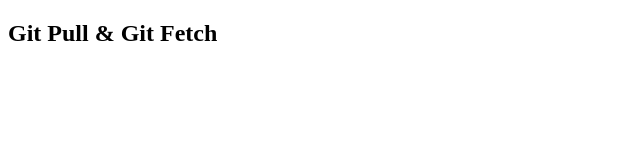
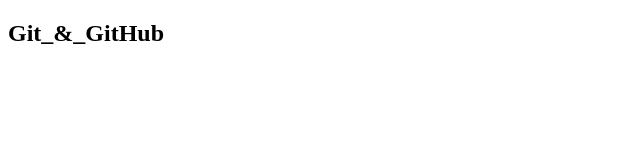
Before and after one commit to LavDevOpsHub/L3-Pull_-_Fetch, a plain HTML site: page index.html in a window 1280 px wide. Shown: the whole page, without its empty margins (0-640 px from the left). Drawn offline with Linux system fonts and the light colour scheme.

Commit message:
Changed the title

```diff
--- a/index.html
+++ b/index.html
@@ -3,9 +3,9 @@
 <head>
     <meta charset="UTF-8">
     <meta name="viewport" content="width=device-width, initial-scale=1.0">
-    <title>Git Pull & Git Fetch</title>
+    <title>L5 Assignment</title>
 </head>
 <body>
-    <h2>Git Pull & Git Fetch</h2>
+    <h2>Git_&_GitHub</h2>
 </body>
 </html>
```
